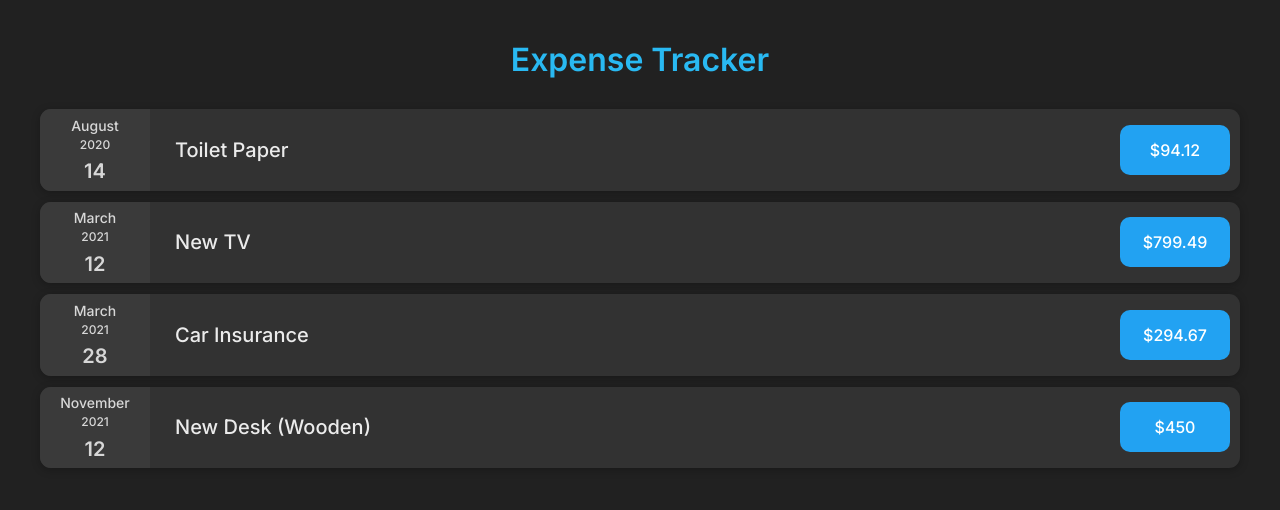
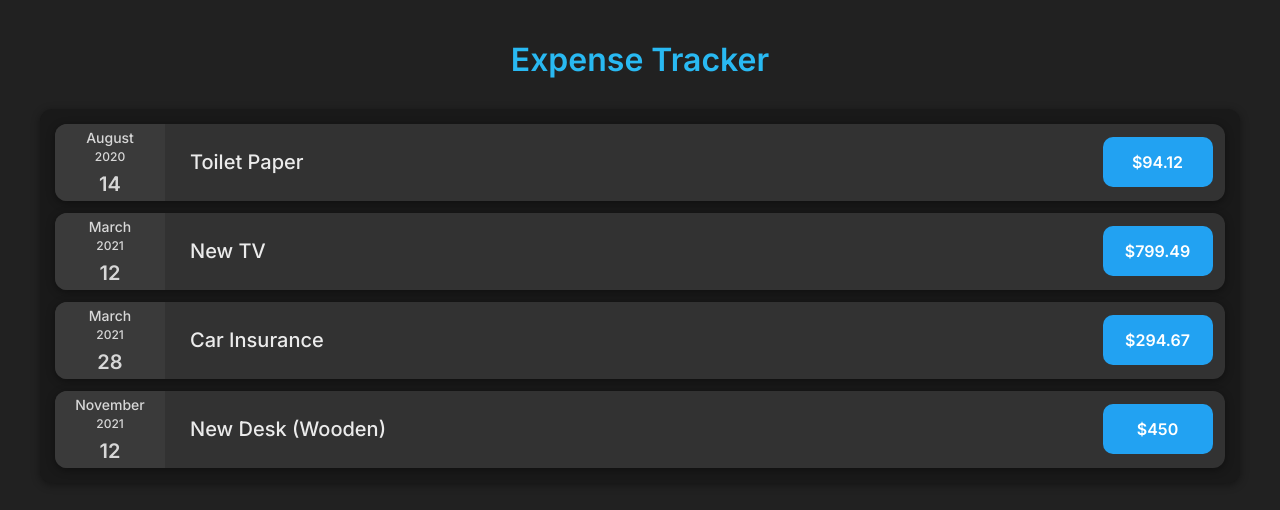
Before and after one commit to krissygroom/expense-tracker, a React (Create React App) app: page / in a window 1280 px wide. Shown: the top 510 px of the page. Built offline with nearby package versions, Linux system fonts and the light colour scheme.

Commit message:
Added Card component

```diff
--- a/src/App.css
+++ b/src/App.css
@@ -5,3 +5,8 @@
   font-weight: 600;
   margin-bottom: 3rem;
 }
+
+.expenses {
+  background-color: #191919;
+  padding: 1.5rem;
+}
--- a/src/App.js
+++ b/src/App.js
@@ -1,5 +1,6 @@
 import ExpenseItem from "./components/ExpenseItem";
 import "./App.css";
+import Card from "./components/Card";
 
 function App() {
   const expenses = [
@@ -27,6 +28,7 @@ function App() {
   return (
     <div>
       <h2 className="title">Expense Tracker</h2>
+      <Card className="expenses">
         {expenses.map((expense) => (
           <ExpenseItem
             date={expense.date}
@@ -34,6 +36,7 @@ function App() {
             amount={expense.amount}
           />
         ))}
+      </Card>
     </div>
   );
 }
--- /dev/null
+++ b/src/components/Card.css
@@ -0,0 +1,4 @@
+.card {
+  box-shadow: 0 2px 8px rgba(0, 0, 0, 0.4);
+  border-radius: 12px;
+}
--- /dev/null
+++ b/src/components/Card.js
@@ -0,0 +1,8 @@
+import "./Card.css";
+
+function Card(props) {
+  const classes = "card " + props.className;
+  return <div className={classes}>{props.children}</div>;
+}
+
+export default Card;
--- a/src/components/ExpenseDate.css
+++ b/src/components/ExpenseDate.css
@@ -2,7 +2,7 @@
   color: rgba(255, 255, 255, 0.8);
   min-width: 11rem;
   background-color: #3a3a3a;
-  padding: 0.75rem;
+  padding: 0.5rem;
   align-self: stretch;
 
   display: flex;
--- a/src/components/ExpenseItem.css
+++ b/src/components/ExpenseItem.css
@@ -2,15 +2,16 @@
   display: flex;
   justify-content: space-between;
   align-items: center;
-  box-shadow: 0 2px 8px rgba(0, 0, 0, 0.25);
-  margin: 1.1rem 0;
   font-size: 1.6rem;
   font-weight: 500;
-  border-radius: 11px;
   background-color: #323232;
   color: rgba(255, 255, 255, 0.9);
   display: flex;
   overflow: hidden;
+}
+
+.expense-item:not(:last-child) {
+  margin-bottom: 1.25rem;
 }
 
 .expense-item__description {
@@ -34,10 +35,11 @@
 .expense-item__price {
   min-width: 11rem;
   padding: 1.5rem 0;
+  font-weight: 600;
   text-align: center;
   color: #fff;
   background-color: #22a2f2;
-  margin: 1rem;
+  margin-right: 1.25rem;
   border-radius: 10px;
   display: flex;
   align-items: center;
--- a/src/components/ExpenseItem.js
+++ b/src/components/ExpenseItem.js
@@ -1,16 +1,17 @@
 import React from "react";
 import ExpenseDate from "./ExpenseDate";
 import "./ExpenseItem.css";
+import Card from "./Card";
 
 const ExpenseItem = ({ date, title, amount }) => {
   return (
-    <div className="expense-item">
+    <Card className="expense-item">
       <ExpenseDate date={date} />
       <div className="expense-item__description">
         <h2>{title}</h2>
         <div className="expense-item__price">{`$${amount}`}</div>
       </div>
-    </div>
+    </Card>
   );
 };
 
```
Also changed, not shown: 10 other files (tests, documents, lock files or other folders). Lines whose indentation alone changed are shown as unchanged.
